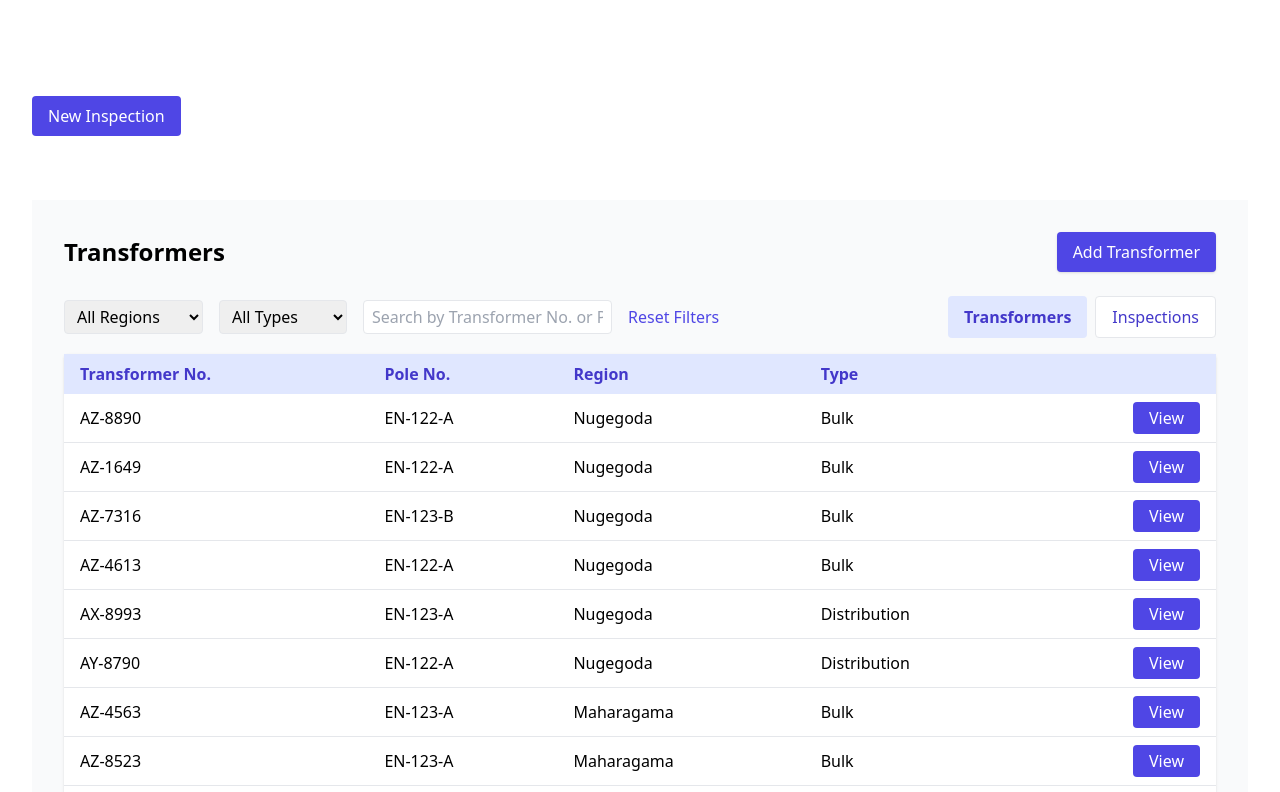
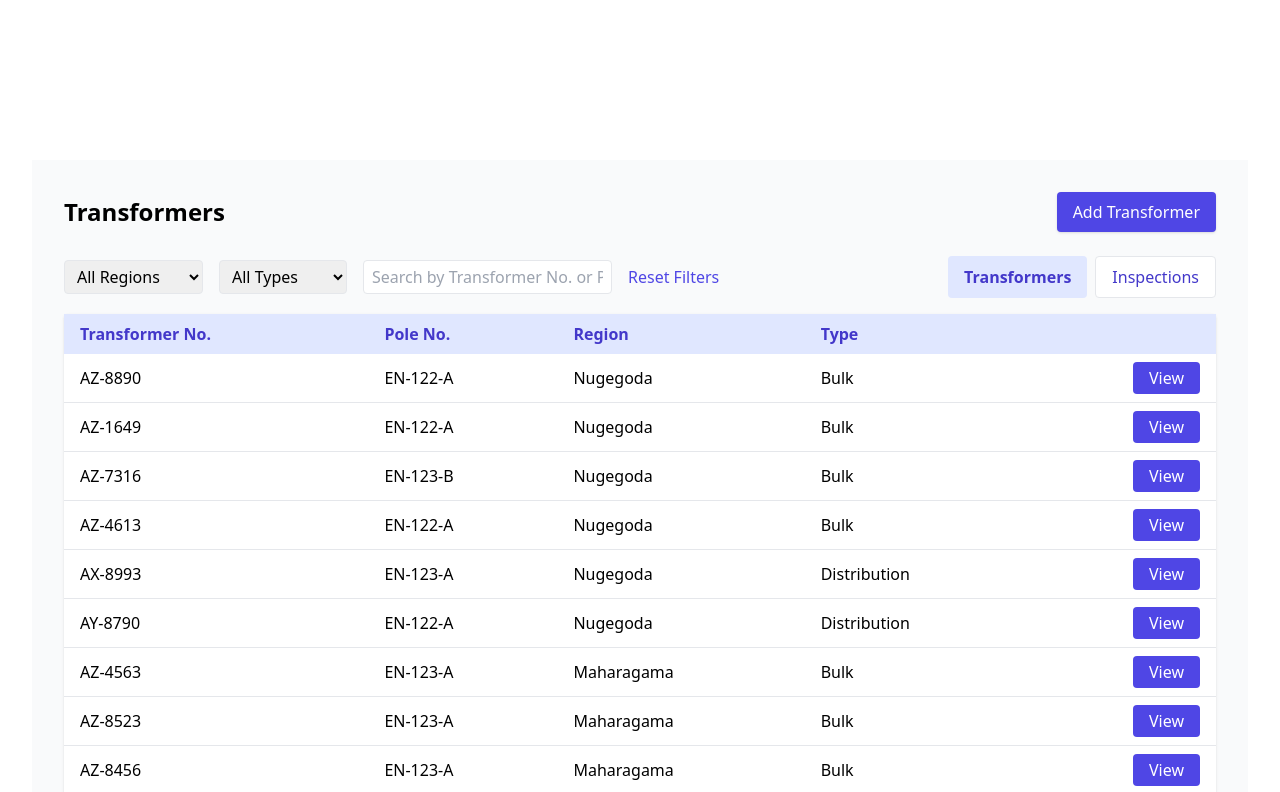
Before and after one commit to Web-Wizards-ENTC/Transformer, a React (Create React App) app in the folder Frontend/: page / in a window 1280 px wide. Shown: the top 792 px of the page. Built offline with nearby package versions, Linux system fonts and the light colour scheme.

Commit message:
add inspection button fuctionality

```diff
--- a/Frontend/src/AddInspection.js
+++ b/Frontend/src/AddInspection.js
@@ -1,7 +1,6 @@
 import React, { useState } from "react";
 
-export default function AddInspectionModal() {
-  const [open, setOpen] = useState(false);
+export default function AddInspectionModal({ open, setOpen }) {
   const [form, setForm] = useState({
     branch: "",
     transformerNo: "",
@@ -19,16 +18,7 @@ export default function AddInspectionModal() {
   };
 
   return (
-    <div>
-      {/* Button to open modal */}
-      <button
-        className="px-4 py-2 bg-indigo-600 text-white rounded hover:bg-indigo-700"
-        onClick={() => setOpen(true)}
-      >
-        New Inspection
-      </button>
-
-      {/* Modal */}
+    <>
       {open && (
         <div className="fixed inset-0 bg-black bg-opacity-30 flex items-center justify-center z-50">
           <div className="bg-white p-6 rounded-lg shadow-lg w-full max-w-md">
@@ -97,6 +87,6 @@ export default function AddInspectionModal() {
           </div>
         </div>
       )}
-    </div>
+    </>
   );
 }
--- a/Frontend/src/InspectionList.js
+++ b/Frontend/src/InspectionList.js
@@ -1,4 +1,5 @@
 import React, { useState } from 'react';
+import AddInspectionModal from './AddInspection';
 import './App.css';
 
 const inspectionData = [
@@ -34,6 +35,7 @@ const statusColors = {
 function InspectionList() {
   const [search, setSearch] = useState('');
   const [page, setPage] = useState(1);
+  const [modalOpen, setModalOpen] = useState(false);
   const pageSize = 10;
 
   const filtered = inspectionData.filter(t =>
@@ -46,9 +48,15 @@ function InspectionList() {
 
   return (
     <div className="p-8 font-sans bg-gray-50 min-h-screen">
+      <AddInspectionModal open={modalOpen} setOpen={setModalOpen} />
       <div className="flex justify-between items-center mb-6">
         <h1 className="text-2xl font-bold">All Inspections</h1>
-        <button className="bg-indigo-600 text-white px-4 py-2 rounded shadow hover:bg-indigo-700">Add Inspection</button>
+        <button
+          className="bg-indigo-600 text-white px-4 py-2 rounded shadow hover:bg-indigo-700"
+          onClick={() => setModalOpen(true)}
+        >
+          Add Inspection
+        </button>
       </div>
       <div className="flex flex-wrap gap-4 mb-4 items-center">
         <input
```
